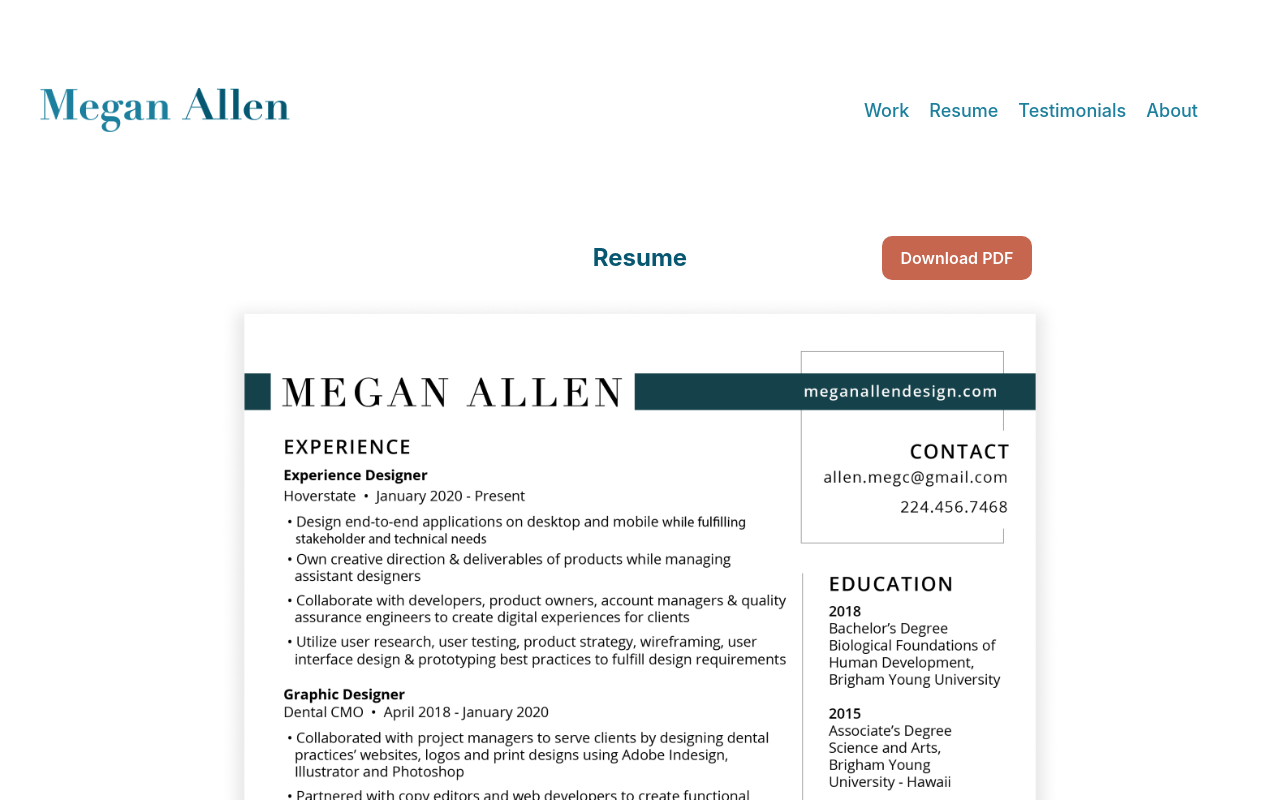
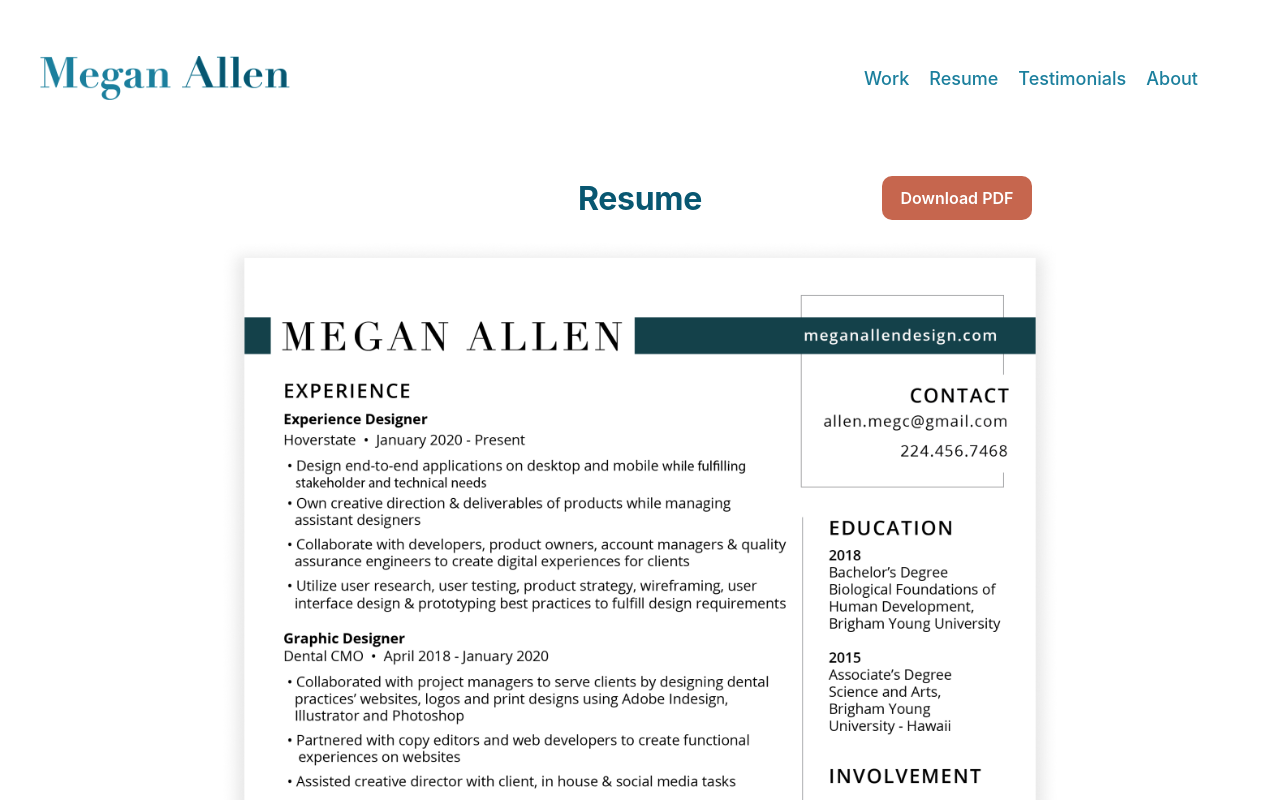
Before and after one commit to bronson-allen/meg-ux-portfolio, a Gatsby site: page /resume in a window 1280 px wide. Shown: the top 800 px of the page. Built offline with nearby package versions, Linux system fonts and the light colour scheme; Gatsby itself is replaced by a stand-in of ours.

Commit message:
additional styling on resume page

```diff
--- a/src/components/header.js
+++ b/src/components/header.js
@@ -52,7 +52,7 @@ const styles = {
     alignItems: 'center',
     justifyContent: 'space-between',
     width: '100%',
-    margin: `var(--space-6) 0`
+    margin: `var(--space-5) 0`
   },
 
   linkStyle: {
--- a/src/components/layout.css
+++ b/src/components/layout.css
@@ -75,7 +75,7 @@ dfn {
 }
 h1 {
   margin: 0;
-  margin-bottom: 3rem;
+
   padding: 0;
   line-height: var(--line-height-dense);
   letter-spacing: -0.01em;
--- a/src/pages/resume.js
+++ b/src/pages/resume.js
@@ -14,12 +14,12 @@ const ResumePage = () => {
       <div style={styles.mainContainer}>
         <div style={styles.titleContainer}>
           <div style={styles.holder}></div>
-          <h2 style={styles.title}>Resume</h2>
+          <h1 style={styles.title}>Resume</h1>
           <a style={styles.downloadButton} href={resumePDF} download="MeganAllen_Resume">Download PDF</a>
         </div>
         <img style={styles.image} src={resumeImg}/>
+        <a style={styles.downloadButton} href={resumePDF} download="MeganAllen_Resume">Download PDF</a>
       </div>
-      <Link to="/">Go back to the homepage</Link>
     </Layout>
   )
 }
@@ -39,6 +39,7 @@ const styles = {
     alignItems: 'center',
     justifyContent: 'space-between',
     padding: `0 28px`,
+    margin: `20px 0`
   },
   title: {
     alignSelf: 'center',
```
